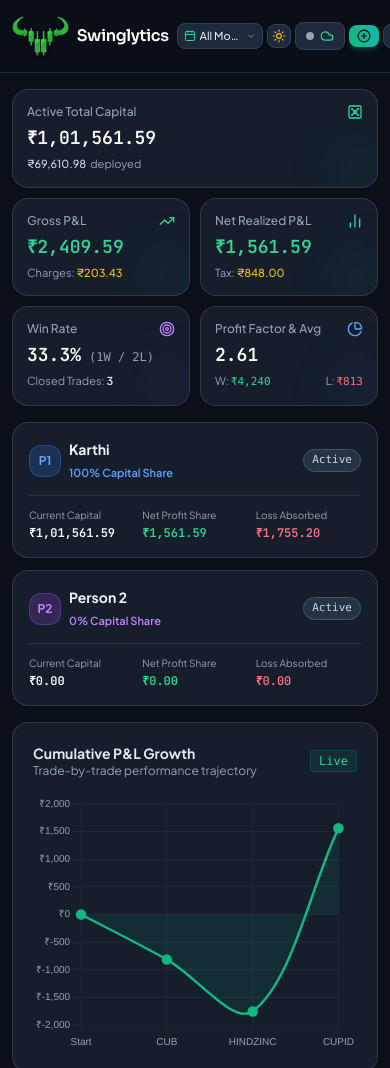
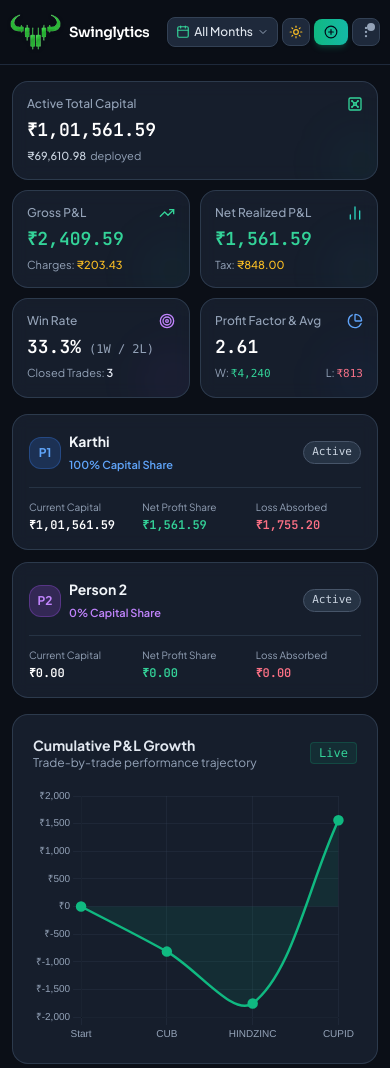
Before and after one commit to karthi8749/Swinglytics, a plain HTML site: page index.html in a window 390 px wide. Shown: the top 1068 px of the page. Drawn offline with nearby package versions, Linux system fonts and the light colour scheme.

Commit message:
Fix navbar cutoff on mobile and clean up layout

```diff
--- a/app.js
+++ b/app.js
@@ -1585,9 +1585,12 @@ function saveCloudConfig(cfg) {
   localStorage.setItem(STORAGE_KEY_CLOUD_CONFIG, JSON.stringify(cfg));
 }
 
+const cloudSyncMenuDotMobile = document.getElementById("cloudSyncMenuDotMobile");
+
 function updateCloudUIStatus(status, text) {
   if (status === "connected") {
     if (cloudSyncStatusDot) cloudSyncStatusDot.className = "w-2 h-2 rounded-full bg-emerald-500 animate-pulse";
+    if (cloudSyncMenuDotMobile) cloudSyncMenuDotMobile.className = "w-2 h-2 rounded-full bg-emerald-500 animate-pulse absolute top-1 right-1 md:hidden";
     if (cloudSyncMenuBadge) {
       cloudSyncMenuBadge.className = "text-[10px] px-1.5 py-0.5 rounded bg-emerald-500/15 text-emerald-500 dark:text-emerald-400 font-mono font-semibold";
       cloudSyncMenuBadge.textContent = "Live";
@@ -1602,6 +1605,7 @@ function updateCloudUIStatus(status, text) {
     if (btnPushToCloudNow) btnPushToCloudNow.classList.remove("hidden");
   } else if (status === "connecting") {
     if (cloudSyncStatusDot) cloudSyncStatusDot.className = "w-2 h-2 rounded-full bg-amber-400";
+    if (cloudSyncMenuDotMobile) cloudSyncMenuDotMobile.className = "w-2 h-2 rounded-full bg-amber-400 absolute top-1 right-1 md:hidden";
     if (cloudSyncMenuBadge) {
       cloudSyncMenuBadge.className = "text-[10px] px-1.5 py-0.5 rounded bg-amber-500/15 text-amber-500 font-mono";
       cloudSyncMenuBadge.textContent = "Connecting";
@@ -1615,6 +1619,7 @@ function updateCloudUIStatus(status, text) {
     if (cloudLiveSubtitle) cloudLiveSubtitle.textContent = text || "Establishing connection...";
   } else {
     if (cloudSyncStatusDot) cloudSyncStatusDot.className = "w-2 h-2 rounded-full bg-slate-400";
+    if (cloudSyncMenuDotMobile) cloudSyncMenuDotMobile.className = "w-2 h-2 rounded-full bg-slate-400 absolute top-1 right-1 md:hidden";
     if (cloudSyncMenuBadge) {
       cloudSyncMenuBadge.className = "text-[10px] px-1.5 py-0.5 rounded bg-slate-200 dark:bg-slate-700 text-slate-600 dark:text-slate-400 font-mono";
       cloudSyncMenuBadge.textContent = "Offline";
--- a/index.html
+++ b/index.html
@@ -82,11 +82,11 @@
 
   <!-- Top Navbar -->
   <header class="border-b border-slate-200 dark:border-slate-800 bg-white/90 dark:bg-[#0b0f17]/95 backdrop-blur sticky top-0 z-30 transition-colors w-full max-w-full">
-    <div class="w-full px-3 sm:px-6 lg:px-8 h-[72px] sm:h-[80px] flex items-center justify-between gap-2">
+    <div class="w-full px-2.5 sm:px-6 lg:px-8 h-16 sm:h-20 flex items-center justify-between gap-1.5 sm:gap-2">
       <!-- Logo + Brand -->
-      <div id="navBrandLogo" class="flex items-center gap-2 sm:gap-3 shrink-0 cursor-pointer group" title="Replay Opening Logo Animation">
-        <img src="logo.png" alt="Swinglytics Logo" class="h-10 sm:h-12 w-auto object-contain shrink-0 drop-shadow group-hover:scale-105 transition-transform" />
-        <h1 class="text-base sm:text-xl tracking-tight text-slate-900 dark:text-white font-brand">
+      <div id="navBrandLogo" class="flex items-center gap-2 sm:gap-3 shrink-0 cursor-pointer group min-w-0" title="Swinglytics">
+        <img src="logo.png" alt="Swinglytics Logo" class="h-9 sm:h-12 w-auto object-contain shrink-0 drop-shadow group-hover:scale-105 transition-transform" />
+        <h1 class="text-sm sm:text-xl tracking-tight text-slate-900 dark:text-white font-brand truncate">
           Swinglytics
         </h1>
       </div>
@@ -95,13 +95,13 @@
       <div class="flex items-center gap-1 sm:gap-2 shrink-0">
         <!-- Monthly Filter Custom Dropdown -->
         <div class="relative shrink-0" id="monthDropdownContainer">
-          <button id="monthDropdownBtn" type="button" class="flex items-center gap-1 sm:gap-2 bg-white dark:bg-slate-800 hover:bg-slate-50 dark:hover:bg-slate-700/80 border border-slate-200 dark:border-slate-700 rounded-lg px-1.5 sm:px-2.5 py-1 sm:py-1.5 text-[11px] sm:text-xs font-medium text-slate-700 dark:text-slate-200 focus:outline-none focus:border-emerald-500 cursor-pointer shadow-sm transition">
-            <i data-lucide="calendar" class="w-3 h-3 sm:w-3.5 sm:h-3.5 text-emerald-500 dark:text-emerald-400 shrink-0"></i>
-            <span id="monthDropdownLabel" class="max-w-[42px] sm:max-w-none truncate">All</span>
-            <i data-lucide="chevron-down" id="monthDropdownChevron" class="w-2.5 h-2.5 sm:w-3 sm:h-3 text-slate-400 transition-transform duration-200 shrink-0"></i>
+          <button id="monthDropdownBtn" type="button" class="flex items-center gap-1 sm:gap-2 bg-white dark:bg-slate-800 hover:bg-slate-50 dark:hover:bg-slate-700/80 border border-slate-200 dark:border-slate-700 rounded-lg px-2 sm:px-2.5 py-1.5 text-xs font-medium text-slate-700 dark:text-slate-200 focus:outline-none focus:border-emerald-500 cursor-pointer shadow-sm transition">
+            <i data-lucide="calendar" class="w-3.5 h-3.5 text-emerald-500 dark:text-emerald-400 shrink-0"></i>
+            <span id="monthDropdownLabel" class="max-w-[70px] sm:max-w-none truncate">All Months</span>
+            <i data-lucide="chevron-down" id="monthDropdownChevron" class="w-3 h-3 text-slate-400 transition-transform duration-200 shrink-0"></i>
           </button>
 
-          <div id="monthDropdownMenu" class="hidden absolute right-0 sm:left-0 sm:right-auto mt-1.5 w-44 sm:w-48 bg-white dark:bg-slate-800 border border-slate-200 dark:border-slate-700/80 rounded-xl shadow-xl p-1 z-50 backdrop-blur-md transition-all">
+          <div id="monthDropdownMenu" class="hidden absolute right-0 mt-1.5 w-44 sm:w-48 bg-white dark:bg-slate-800 border border-slate-200 dark:border-slate-700/80 rounded-xl shadow-xl p-1 z-50 backdrop-blur-md transition-all">
             <!-- Dynamically populated options -->
           </div>
           <select id="monthFilterSelect" class="hidden">
@@ -110,39 +110,40 @@
         </div>
 
         <!-- Light / Dark Mode Toggle Button -->
-        <button id="themeToggleBtn" class="p-1 sm:p-2 rounded-lg bg-white dark:bg-slate-800 hover:bg-slate-100 dark:hover:bg-slate-700 text-slate-600 dark:text-slate-300 border border-slate-200 dark:border-slate-700 shadow-sm transition flex items-center justify-center shrink-0" title="Toggle Light / Dark Mode">
+        <button id="themeToggleBtn" class="p-1.5 sm:p-2 rounded-lg bg-white dark:bg-slate-800 hover:bg-slate-100 dark:hover:bg-slate-700 text-slate-600 dark:text-slate-300 border border-slate-200 dark:border-slate-700 shadow-sm transition flex items-center justify-center shrink-0" title="Toggle Light / Dark Mode">
           <!-- Sun Icon (shown in dark mode) -->
           <svg id="themeIconSun" class="w-3.5 h-3.5 sm:w-4 sm:h-4 text-amber-400 hidden" xmlns="http://www.w3.org/2000/svg" viewBox="0 0 24 24" fill="none" stroke="currentColor" stroke-width="2" stroke-linecap="round" stroke-linejoin="round">
             <circle cx="12" cy="12" r="4"/><path d="M12 2v2"/><path d="M12 20v2"/><path d="m4.93 4.93 1.41 1.41"/><path d="m17.66 17.66 1.41 1.41"/><path d="M2 12h2"/><path d="M20 12h2"/><path d="m6.34 17.66-1.41 1.41"/><path d="m19.07 4.93-1.41 1.41"/>
           </svg>
           <!-- Moon Icon (shown in light mode) -->
           <svg id="themeIconMoon" class="w-3.5 h-3.5 sm:w-4 sm:h-4 text-slate-600" xmlns="http://www.w3.org/2000/svg" viewBox="0 0 24 24" fill="none" stroke="currentColor" stroke-width="2" stroke-linecap="round" stroke-linejoin="round">
-            <path d="M12 3a6 6 0 0 0 9 9 9 9 0 1 1-9-9Z"/>
+            <path d="M12 3a6 6 0 0 0 9 9 9 0 1 1-9-9Z"/>
           </svg>
         </button>
 
-        <!-- Cloud Sync Button -->
-        <button id="btnOpenCloudSync" class="px-2.5 py-1.5 text-xs font-medium rounded-lg bg-white dark:bg-slate-800 hover:bg-slate-100 dark:hover:bg-slate-700 text-slate-700 dark:text-slate-300 hover:text-slate-900 dark:hover:text-white border border-slate-200 dark:border-slate-700 shadow-sm transition flex items-center gap-1.5 shrink-0" title="Cross-Device Cloud Sync (Phone & Laptop)">
+        <!-- Cloud Sync Button (Desktop/Tablet; on mobile available cleanly in 3-dots menu with live status badge) -->
+        <button id="btnOpenCloudSync" class="hidden md:flex px-2.5 py-1.5 text-xs font-medium rounded-lg bg-white dark:bg-slate-800 hover:bg-slate-100 dark:hover:bg-slate-700 text-slate-700 dark:text-slate-300 hover:text-slate-900 dark:hover:text-white border border-slate-200 dark:border-slate-700 shadow-sm transition items-center gap-1.5 shrink-0" title="Cross-Device Cloud Sync (Phone & Laptop)">
           <span id="cloudSyncStatusDot" class="w-2 h-2 rounded-full bg-slate-400"></span>
           <i data-lucide="cloud" class="w-3.5 h-3.5 text-emerald-500 dark:text-emerald-400"></i>
-          <span class="hidden md:inline">Sync</span>
+          <span>Sync</span>
         </button>
 
-        <!-- Capital Button (Hidden on small mobile to keep top bar super short; available in 3-dots menu) -->
+        <!-- Capital Button (Hidden on small mobile; available in 3-dots menu) -->
         <button id="btnOpenCapitalModal" class="hidden sm:flex px-2.5 py-1.5 text-xs font-medium rounded-lg bg-white dark:bg-slate-800 hover:bg-slate-100 dark:hover:bg-slate-700 text-slate-700 dark:text-slate-300 hover:text-slate-900 dark:hover:text-white border border-slate-200 dark:border-slate-700 shadow-sm transition items-center gap-1.5 shrink-0" title="Manage Partner Capital">
           <i data-lucide="wallet" class="w-3.5 h-3.5 text-emerald-500 dark:text-emerald-400"></i>
           <span>Capital</span>
         </button>
 
         <!-- Quick Add Trade Button -->
-        <button id="btnOpenTradeModal" class="px-2 sm:px-3 py-1 sm:py-1.5 text-xs font-semibold rounded-lg bg-gradient-to-r from-emerald-500 to-teal-500 hover:from-emerald-400 hover:to-teal-400 text-slate-950 shadow-md shadow-emerald-500/20 transition flex items-center gap-1 shrink-0">
+        <button id="btnOpenTradeModal" class="px-2.5 sm:px-3.5 py-1.5 text-xs font-semibold rounded-lg bg-gradient-to-r from-emerald-500 to-teal-500 hover:from-emerald-400 hover:to-teal-400 text-slate-950 shadow-md shadow-emerald-500/20 active:scale-95 transition flex items-center gap-1 shrink-0">
           <i data-lucide="plus-circle" class="w-3.5 h-3.5"></i>
           <span class="hidden sm:inline">Add Trade</span>
         </button>
 
-        <!-- More Dropdown (Backup / Restore / Reset / Mobile Capital) -->
+        <!-- More Dropdown (Backup / Restore / Cloud Sync / Reset / Mobile Capital) -->
         <div class="relative shrink-0">
-          <button id="btnDataMenu" class="p-1 sm:p-2 rounded-lg bg-white dark:bg-slate-800 hover:bg-slate-100 dark:hover:bg-slate-700 text-slate-600 dark:text-slate-400 hover:text-slate-900 dark:hover:text-white border border-slate-200 dark:border-slate-700 shadow-sm transition">
+          <button id="btnDataMenu" class="p-1.5 sm:p-2 rounded-lg bg-white dark:bg-slate-800 hover:bg-slate-100 dark:hover:bg-slate-700 text-slate-600 dark:text-slate-400 hover:text-slate-900 dark:hover:text-white border border-slate-200 dark:border-slate-700 shadow-sm transition flex items-center justify-center shrink-0 relative" title="More Options">
+            <span id="cloudSyncMenuDotMobile" class="w-2 h-2 rounded-full bg-slate-400 absolute top-1 right-1 md:hidden"></span>
             <i data-lucide="more-vertical" class="w-3.5 h-3.5 sm:w-4 sm:h-4"></i>
           </button>
           <div id="dataMenuDropdown" class="hidden absolute right-0 mt-2 w-56 rounded-xl bg-white dark:bg-slate-800 border border-slate-200 dark:border-slate-700 shadow-xl py-1 z-40 text-xs">
--- a/sw.js
+++ b/sw.js
@@ -1,5 +1,5 @@
 // Swinglytics Service Worker
-const CACHE_NAME = 'swinglytics-v11';
+const CACHE_NAME = 'swinglytics-v12';
 const ASSETS_TO_CACHE = [
   './',
   './index.html',
```
